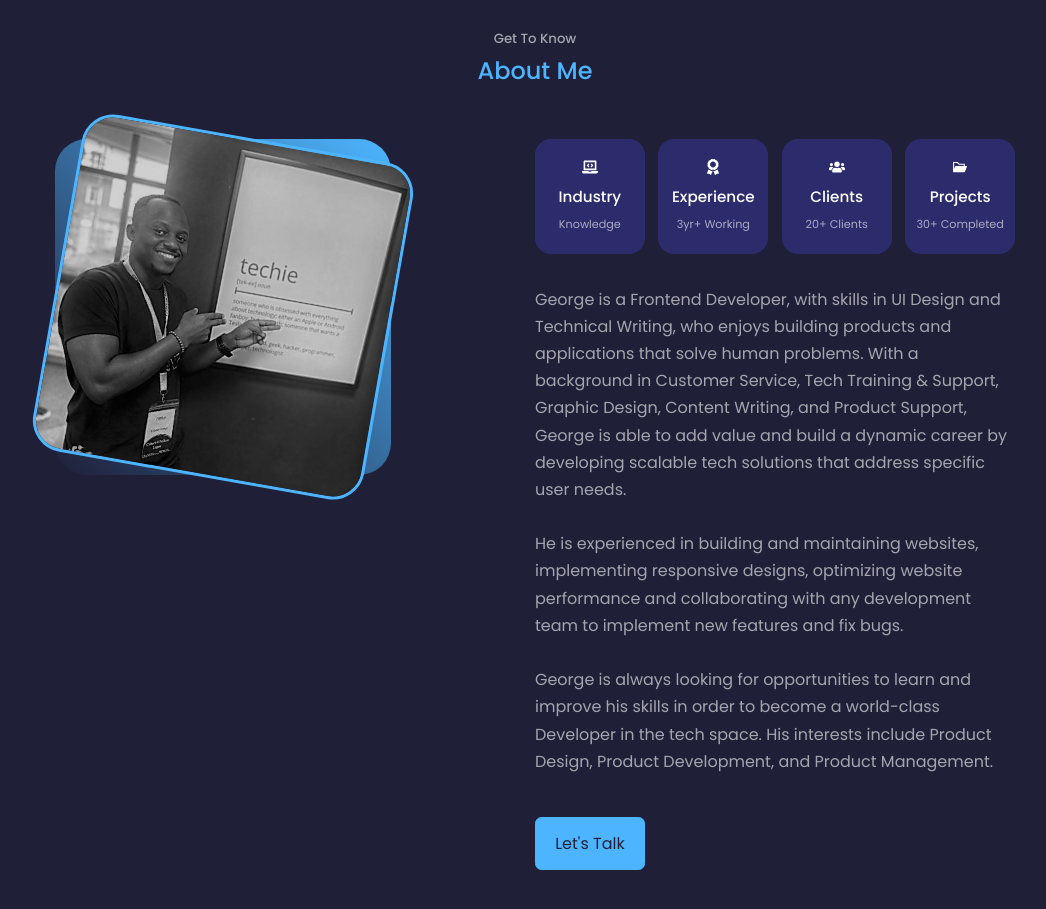
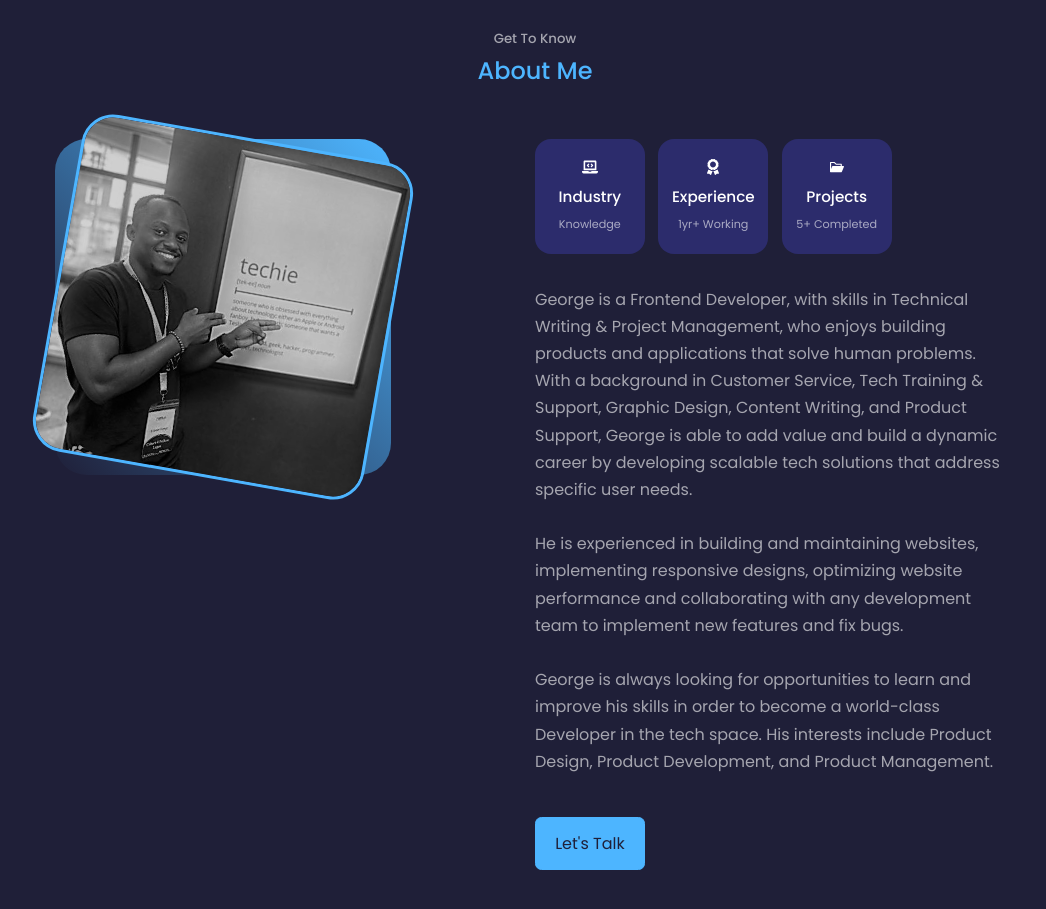
Before and after one commit to udonte/my-react-portfolio, a React (Create React App) app: page / in a window 1280 px wide. Shown: the part 900-1809 px from the top of the page, without its empty margins (105-1151 px from the left). Built offline with nearby package versions, Linux system fonts and the light colour scheme.

Commit message:
edited experience

```diff
--- a/src/component/about/About.jsx
+++ b/src/component/about/About.jsx
@@ -29,24 +29,24 @@ const About = () => {
           <article className="about__card">
             <FaAward className='about__icon' />
             <h5>Experience</h5>
-            <small>3yr+ Working</small>
+            <small>1yr+ Working</small>
           </article>
 
-          <article className="about__card">
+          {/* <article className="about__card">
             <FaUsers className='about__icon' />
             <h5>Clients</h5>
             <small>20+ Clients</small>
-          </article>
+          </article> */}
 
           <article className="about__card">
             <AiFillFolderOpen className='about__icon' />
             <h5>Projects</h5>
-            <small>30+ Completed</small>
+            <small>5+ Completed</small>
           </article>
           </div>
 
           <p>
-            George is a Frontend Developer, with skills in UI Design and Technical Writing, who enjoys building products and applications that solve human problems. With a background in Customer Service, Tech Training & Support, Graphic Design, Content Writing, and Product Support, George is able to add value and build a dynamic career by developing scalable tech solutions that address specific user needs.
+            George is a Frontend Developer, with skills in Technical Writing & Project Management, who enjoys building products and applications that solve human problems. With a background in Customer Service, Tech Training & Support, Graphic Design, Content Writing, and Product Support, George is able to add value and build a dynamic career by developing scalable tech solutions that address specific user needs.
             <br />
             <br />
             He is experienced in building and maintaining websites, implementing responsive designs, optimizing website performance and collaborating with any development team to implement new features and fix bugs.
```
Also changed, not shown: 1 other file (tests, documents, lock files or other folders).
